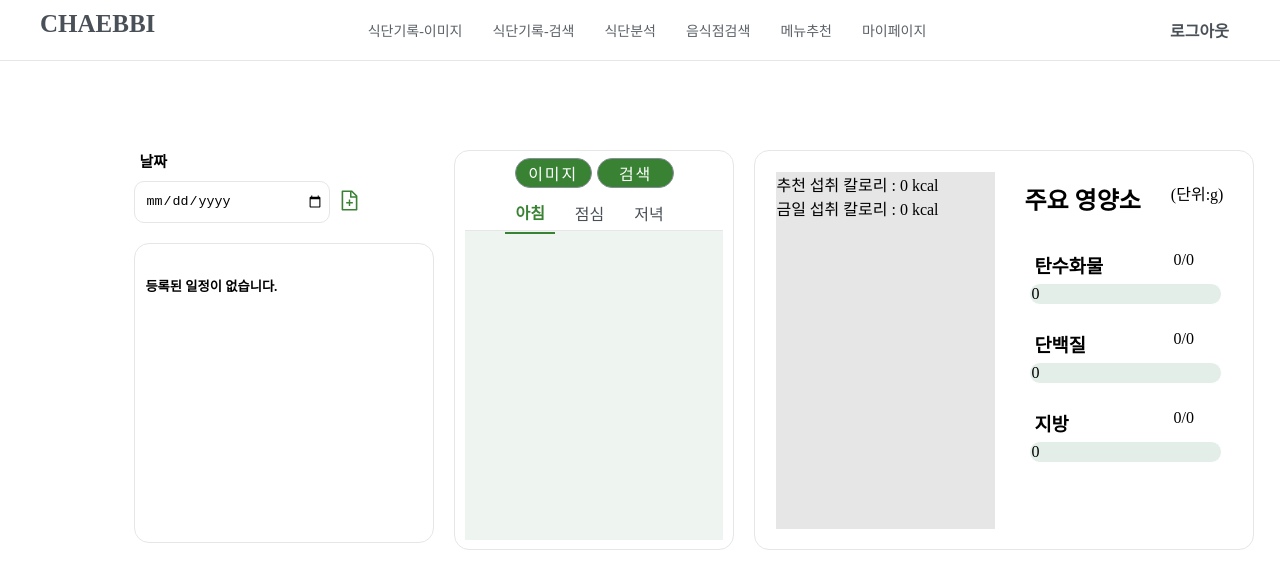
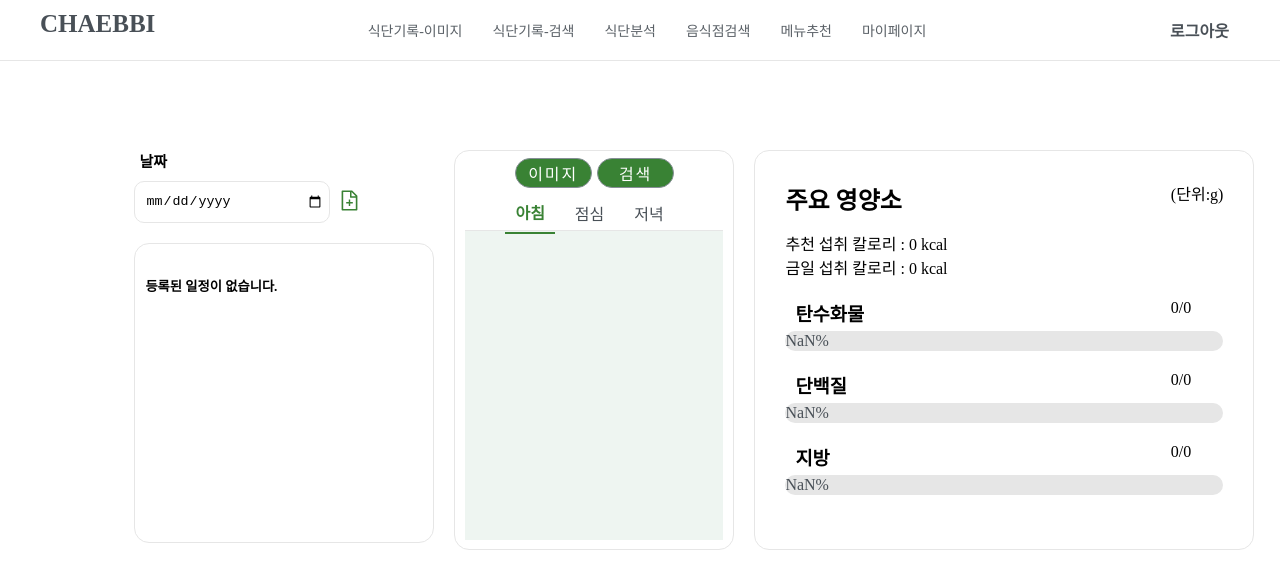
Before and after one commit to Chaebbi/chaebbiReact, a React (Create React App) app: page / in a window 1280 px wide. Shown: the top 588 px of the page. Built offline with nearby package versions, Linux system fonts and the light colour scheme; sample sign-in values are in the browser's storage.

Commit message:
[Fix] 영양성분을 보여주는 막대 그래프 추가

```diff
--- a/src/components/NutrientsInfo.js
+++ b/src/components/NutrientsInfo.js
@@ -1,6 +1,5 @@
 import styled from "styled-components";
-import { useState } from "react";
-import Grid from "../elements/Grid";
+import StackGraph from "./Charts/StackGraph";
 
 //영양정보 보여주는 컴포넌트 - 분석페이지에서 사용
 function NutrientsInfo(props){
@@ -20,38 +19,30 @@ function NutrientsInfo(props){
         bottom
     } = props;
 
-
-
     return(
         <NutrientsContainer position={position} top={top} left={left} right={right} bottom={bottom}>
-                <Grid col="2" row="1" colgap="20px" margin="0 auto" width="100%">
-                    <ChartContainer>
-                        <Chart>
-                        {`추천 섭취 칼로리 : ${recommended_kcal} kcal`}<br/>
-                        {`금일 섭취 칼로리 : ${total_kcal} kcal`}
-                        </Chart>
-                    </ChartContainer>
                     <InfoContainer>
                         <h2 style={{display:"inline-block",margin:"0",marginBottom:"15px"}}>주요 영양소</h2>
                         <span style={{float:"right"}}>(단위:g)</span>
                         <br/>
+                        {`추천 섭취 칼로리 : ${recommended_kcal} kcal`}<br/>
+                        {`금일 섭취 칼로리 : ${total_kcal} kcal`}
                         <div>
                             <H4>탄수화물</H4>
                             <G>{`${total_carb}/${recommended_carb}`}</G>
+                            <StackGraph intake={total_carb} recommend={recommended_carb}/>
                         </div>
-                        <Slider>0</Slider>
                         <div>
                             <H4>단백질</H4>
                             <G>{`${total_protein}/${recommended_protein}`}</G>
+                            <StackGraph intake={total_protein} recommend={recommended_protein}/>
                         </div>
-                        <Slider>0</Slider>
                         <div>
                             <H4>지방</H4>
                             <G>{`${total_fat}/${recommended_fat}`}</G>
+                            <StackGraph intake={total_fat} recommend={recommended_fat}/>
                         </div>
-                        <Slider>0</Slider>
                     </InfoContainer>
-                </Grid>
             </NutrientsContainer>
         )
     }
@@ -83,18 +74,6 @@ const NutrientsContainer = styled.div`
     bottom: ${(props)=>props.bottom};
 `;
 
-const ChartContainer = styled.div`
-    background-color: yellow;
-    box-sizing: border-box;
-`;
-
-const Chart = styled.div`
-    width: 100%;
-    height: 357px;
-    border: 1px solid #fff;
-    background-color: #e6e6e6;
-`;
-
 const InfoContainer = styled.div`
     box-sizing: border-box;
     padding: 10px;
@@ -108,18 +87,10 @@ const H4 = styled.h3`
 
 const G = styled.span`
     display: inline-block;
-    width: 20%;
-    margin: 20px 10px 0px 0px;
+    width: 12%;
+    margin: 20px 0px 0px 0px;
     float: right;
 `;
 
-const Slider = styled.p`
-    width: 95%;
-    margin: 5px;
-    padding: 1px;
-    background-color: rgba(198,221,207,0.5);
-    border: 1px solid #fff;
-    border-radius: 15px;
-`;
 
 export default NutrientsInfo;
```
